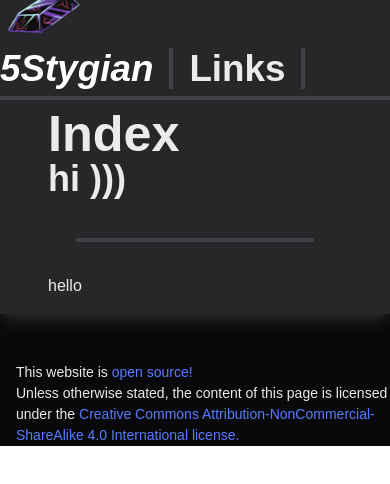
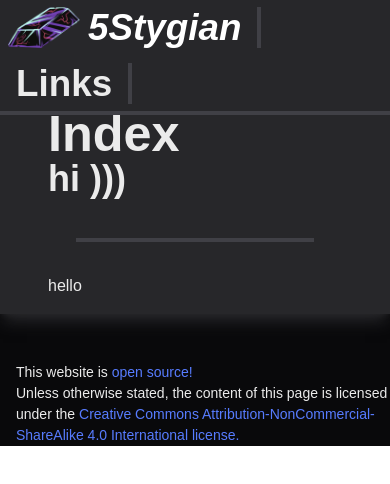
Before and after one commit to 5Stygian/5Stygian, a Next.js app: page / in a window 390 px wide. Shown: the top 484 px of the page. Built offline with nearby package versions, Linux system fonts and the light colour scheme; a web font is replaced by a local one.

Commit message:
make topbarlinks more robust

```diff
--- a/src/app/components/layout/topbar/links.tsx
+++ b/src/app/components/layout/topbar/links.tsx
@@ -6,9 +6,9 @@ import { getElementById } from "@/app/scripts/utils";
 import { TopBarLinkStyle } from "@/app/globals";
 
 type LinkData = {
-  text: string,
-  path: string,
-
+  text?: string | undefined,
+  path?: string | undefined,
+  type?: "DIVIDER" | "HIDDEN" | undefined
 };
 
 interface TopBarLinksProps {
@@ -19,7 +19,7 @@ export default function TopBarLinks({ links }: TopBarLinksProps) {
   useEffect((): void => {
     const linksBaseStyle: string = "border-t-4 border-t-zinc-500/35 bg-zinc-900";
     const links: HTMLElement = getElementById("topbar-links");
-    const linksToggle: HTMLHeadingElement = getElementById("topbar-links-toggle");
+    const linksToggle: HTMLButtonElement = getElementById("topbar-links-toggle");
     let linksAreShown: boolean = false;
 
     const TOC: HTMLElement = getElementById("toc");
@@ -42,15 +42,28 @@ export default function TopBarLinks({ links }: TopBarLinksProps) {
   }, []);
 
   return(
-    <span className="hover:cursor-pointer">
-      <h1 id="topbar-links-toggle" className="inline px-4 sm:px-6 not-sm:text-[2.3rem]! border-r-4 border-r-zinc-500/35">Links</h1>
+    <span id="topbar-links-wrapper">
+      <button
+        type="button"
+        id="topbar-links-toggle"
+        className="hover:cursor-pointer"
+      >
+        <h1 className="inline px-4 sm:px-6 not-sm:text-[2.3rem]! border-r-4 border-r-zinc-500/35">Links</h1>
+      </button>
       <nav id="topbar-links" className="hidden">
-        {links.map((item, index): React.ReactNode => {
-          return (
-            <Link href={`/papers/${item.path}`} className={TopBarLinkStyle} key={index}>
-              {item.text}
-            </Link>
-          );
+        {links.map((item, index): React.ReactNode | null => {
+          switch (item.type) {
+            case undefined:
+              return (
+                <Link href={`/papers/${item.path}`} className={TopBarLinkStyle} key={index}>
+                  {item.text}
+                </Link>
+              );
+            case "DIVIDER":
+              return <hr className="my-1!" key={index} />;
+            case "HIDDEN":
+              return null;
+          }
         })}
       </nav>
     </span>
--- a/src/app/components/layout/topbar/topbar.tsx
+++ b/src/app/components/layout/topbar/topbar.tsx
@@ -29,9 +29,11 @@ export default function TopBar() {
         </h1>
       </Link>
       <TopBarLinks links={[
-        { text: "88x31", path: "/88x31" },
-        { text: "Components", path: "/components" },
-        { text: WBP1Name, path: "/wbp1/hub" }
+        { text: "88x31", path: "88x31" },
+        { type: "DIVIDER" },
+        { text: "Components", path: "components" },
+        { text: WBP1Name, path: "wbp1/hub" },
+        { text: "Conlangs", path: "conlangs/hub", type: "HIDDEN" }
       ]} />
     </nav>
   );
```
